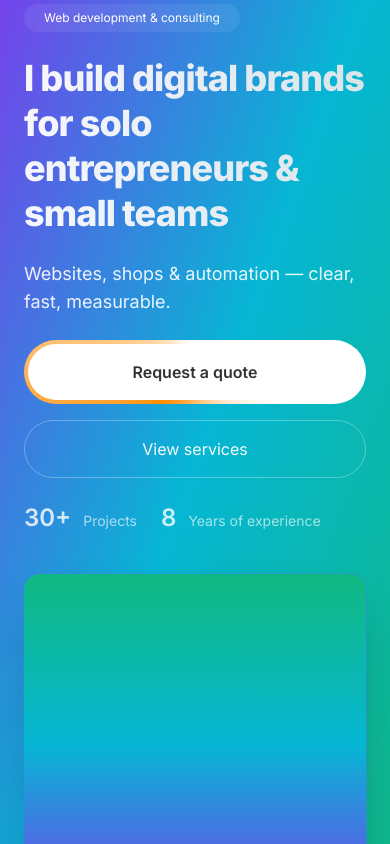
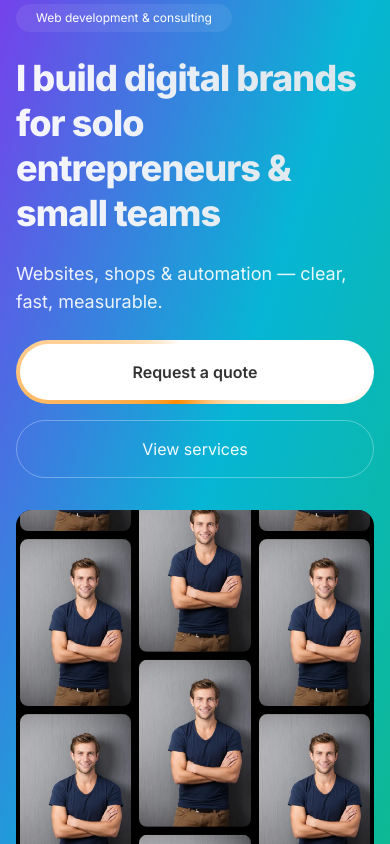
Before and after one commit to MarkusLindner123/Lindner-IT-WebsiteShop, a Next.js app: page /en in a window 390 px wide. Shown: the part 920-1764 px from the top of the page. Built offline with nearby package versions, Linux system fonts and the light colour scheme.

Commit message:
funktioniert bis hier her. ohne menu ist die hero seite fertig

```diff
--- a/src/components/Hero.tsx
+++ b/src/components/Hero.tsx
@@ -11,9 +11,7 @@ export default function Hero() {
 
   const container: Variants = {
     hidden: {},
-    show: {
-      transition: { staggerChildren: 0.08, delayChildren: 0.12 },
-    },
+    show: { transition: { staggerChildren: 0.08, delayChildren: 0.12 } },
   };
 
   const fadeUp: Variants = {
@@ -21,52 +19,46 @@ export default function Hero() {
     show: {
       opacity: 1,
       y: 0,
-      transition: {
-        duration: 0.6,
-        ease: [0.22, 1, 0.36, 1],
-      },
+      transition: { duration: 0.6, ease: [0.22, 1, 0.36, 1] },
     },
   };
+
+  const galleryImages = [
+    "/hero-img.jpg",
+    "/hero-img.jpg",
+    "/hero-img.jpg",
+    "/hero-img.jpg",
+    "/hero-img.jpg",
+    "/hero-img.jpg",
+    "/hero-img.jpg",
+    "/hero-img.jpg",
+    "/hero-img.jpg",
+  ];
+
+  const getColumnImages = (col: number) =>
+    // doppeln, damit keine Lücken entstehen
+    [
+      ...galleryImages.slice(col * 3, col * 3 + 3),
+      ...galleryImages.slice(col * 3, col * 3 + 3),
+    ];
 
   return (
     <section
       aria-label="Hero"
       className="relative overflow-hidden bg-gradient-to-br from-[var(--color-primary)] via-[var(--color-secondary)] to-[var(--color-accent)]"
     >
-      {/* Blob für Dynamik */}
-      <div className="pointer-events-none absolute inset-0 -z-10">
-        <svg
-          className="absolute -left-32 top-[-8rem] w-[42rem] opacity-40 blur-3xl"
-          viewBox="0 0 600 600"
-          xmlns="http://www.w3.org/2000/svg"
-          aria-hidden
-        >
-          <defs>
-            <linearGradient id="g" x1="0" x2="1">
-              <stop offset="0" stopColor="var(--color-primary)" />
-              <stop offset="1" stopColor="var(--color-secondary)" />
-            </linearGradient>
-          </defs>
-          <g transform="translate(300,300)">
-            <path
-              d="M120,-154C154,-128,173,-83,183,-36C194,11,196,62,173,101C150,140,102,167,55,183C8,199,-37,204,-79,188C-121,172,-160,134,-183,86C-205,38,-211,-20,-193,-70C-174,-120,-131,-162,-83,-183C-36,-204,15,-204,64,-194C113,-184,86,-180,120,-154Z"
-              fill="url(#g)"
-            />
-          </g>
-        </svg>
-      </div>
-
-      <div className="max-w-7xl mx-auto px-6 lg:px-8 py-20 md:py-28 lg:py-32">
+      <div className="max-w-7xl mx-auto px-4 lg:px-8 py-20 md:py-28 lg:py-32">
         <motion.div
           variants={container}
           initial="hidden"
           animate="show"
-          className="grid grid-cols-1 lg:grid-cols-12 gap-10 items-center"
+          className="grid grid-cols-1 lg:grid-cols-12 gap-8 items-center"
         >
           <motion.div
             variants={fadeUp}
             className="lg:col-span-7 xl:col-span-6 space-y-6"
           >
+            {/* Textbereich */}
             <div className="inline-flex items-center gap-3 px-3 py-1 rounded-full text-sm font-medium text-white/90 pill-glass">
               <span className="rounded-full bg-[var(--color-accent)]/30 px-2 py-0.5 text-xs text-white">
                 {t("kicker")}
@@ -84,7 +76,6 @@ export default function Hero() {
 
             <div className="flex flex-col sm:flex-row sm:items-center gap-4">
               <AnimatedButton href="#contact">{t("ctaPrimary")}</AnimatedButton>
-
               <Link
                 href="#services"
                 className="inline-flex items-center justify-center px-6 py-4 border border-white/30 rounded-full text-white/95 hover:bg-white/10 hover:-translate-y-1 transition-transform duration-300 font-[var(--font-sans)]"
@@ -93,43 +84,43 @@ export default function Hero() {
                 {t("ctaSecondary")}
               </Link>
             </div>
-
-            <div className="flex flex-wrap items-center gap-6 mt-6 text-sm text-white/80 font-[var(--font-sans)]">
-              <div className="flex items-baseline gap-3">
-                <div className="text-2xl font-semibold">
-                  {t("projectsCount")}
-                </div>
-                <div className="opacity-80">{t("projectsText")}</div>
-              </div>
-              <div className="h-1 w-px bg-white/10 mx-2 hidden sm:block" />
-              <div className="flex items-baseline gap-3">
-                <div className="text-2xl font-semibold">{t("years")}</div>
-                <div className="opacity-80">{t("yearsText")}</div>
-              </div>
-            </div>
           </motion.div>
 
+          {/* Galerie */}
           <motion.div
             variants={fadeUp}
             className="lg:col-span-5 xl:col-span-6 relative flex justify-center lg:justify-end"
           >
-            <div className="relative w-full max-w-md lg:max-w-sm">
-              <motion.div
-                initial={{ rotate: -3, scale: 0.98 }}
-                animate={{ rotate: 0, scale: 1 }}
-                transition={{ type: "spring", stiffness: 70, damping: 14 }}
-                className="relative rounded-2xl overflow-hidden shadow-2xl ring-1 ring-[var(--color-text)]/10"
-              >
-                <Image
-                  src="/window.svg"
-                  alt={String(t("portraitAlt") ?? "Tech Illustration")}
-                  width={400}
-                  height={400}
-                  className="w-full h-auto object-contain bg-white/10 p-4 rounded-2xl"
-                  priority
-                />
-                <div className="absolute inset-0 bg-gradient-to-t from-[var(--color-text)]/20 to-transparent" />
-              </motion.div>
+            <div className="relative w-full max-w-[120%]">
+              <div className="relative w-full h-[540px] sm:h-[450px] overflow-hidden rounded-2xl bg-black px-1">
+                <div className="grid grid-cols-3 gap-2 h-full">
+                  {[0, 1, 2].map((colIndex) => (
+                    <motion.div
+                      key={colIndex}
+                      animate={{
+                        y: colIndex === 1 ? ["-50%", "0%"] : ["0%", "-50%"],
+                      }}
+                      transition={{
+                        repeat: Infinity,
+                        duration: 20, // Geschwindigkeit anpassen
+                        ease: "linear",
+                      }}
+                      className="flex flex-col gap-2"
+                    >
+                      {getColumnImages(colIndex).map((src, i) => (
+                        <Image
+                          key={i}
+                          src={src}
+                          alt={`Gallery ${colIndex * 3 + i + 1}`}
+                          width={300}
+                          height={200}
+                          className="w-full object-cover rounded-lg"
+                        />
+                      ))}
+                    </motion.div>
+                  ))}
+                </div>
+              </div>
             </div>
           </motion.div>
         </motion.div>
--- a/src/components/HeroVideo.tsx
+++ b/src/components/HeroVideo.tsx
@@ -1,30 +1,67 @@
 "use client";
 
+import React, { useEffect, useRef } from "react";
 import { motion } from "framer-motion";
 import { useTranslations } from "next-intl";
 
 export default function HeroVideo() {
-  const t = useTranslations("heroVideo"); // add keys in messages/*
+  const t = useTranslations("heroVideo");
+  const videoRef = useRef<HTMLVideoElement>(null);
+
+  useEffect(() => {
+    if (!videoRef.current) return;
+    const videoEl = videoRef.current;
+
+    // Endlos-Loop: Video beim Ende neu starten
+    const handleEnded = () => {
+      videoEl.currentTime = 0;
+      videoEl.play().catch(() => {
+        // Autoplay-Restrictions umgehen
+      });
+    };
+
+    // IntersectionObserver: Video nur abspielen, wenn sichtbar
+    const observer = new IntersectionObserver(
+      ([entry]) => {
+        if (entry.isIntersecting) {
+          videoEl.currentTime = 0;
+          videoEl.play().catch(() => {});
+        } else {
+          videoEl.pause();
+        }
+      },
+      { threshold: 0.5 }
+    );
+
+    videoEl.addEventListener("ended", handleEnded);
+    observer.observe(videoEl);
+
+    // Cleanup
+    return () => {
+      videoEl.removeEventListener("ended", handleEnded);
+      observer.disconnect();
+    };
+  }, []);
 
   return (
     <section className="relative h-screen w-full overflow-hidden">
-      {/* Video background */}
       <video
+        ref={videoRef}
         autoPlay
-        loop
         muted
         playsInline
+        loop={false} // Wir benutzen eigene Loop-Logik
         preload="auto"
-        poster="/hero-video-poster.jpg" // optional placeholder
+        poster="/hero-video-poster.jpg"
         className="absolute inset-0 h-full w-full object-cover"
       >
         <source src="/hero-video.mp4" type="video/mp4" />
       </video>
 
-      {/* Dark overlay for contrast */}
-      <div className="absolute inset-0 bg-black/40" />
+      {/* Overlay für besseren Kontrast */}
+      <div className="absolute inset-0 bg-black/40"></div>
 
-      {/* Text overlay */}
+      {/* Animierter Text */}
       <motion.div
         initial={{ opacity: 0, y: 24 }}
         animate={{ opacity: 1, y: 0 }}
--- a/src/components/StickySlides.tsx
+++ b/src/components/StickySlides.tsx
@@ -1,3 +1,5 @@
+"use client";
+
 import HeroVideo from "@/components/HeroVideo";
 import Hero from "@/components/Hero";
 import AboutSection from "@/components/AboutSection";
@@ -21,9 +23,6 @@ export default function StickySlides() {
           <AboutSection />
         </div>
       </section>
-
-      {/* Spacer to allow scrolling past AboutSection */}
-      <div className="h-screen"></div>
     </div>
   );
 }
```
Also changed, not shown: 1 other file (tests, documents, lock files or other folders).
